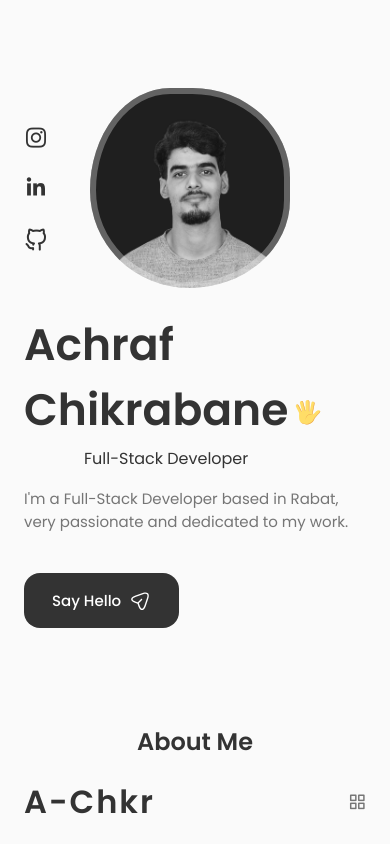
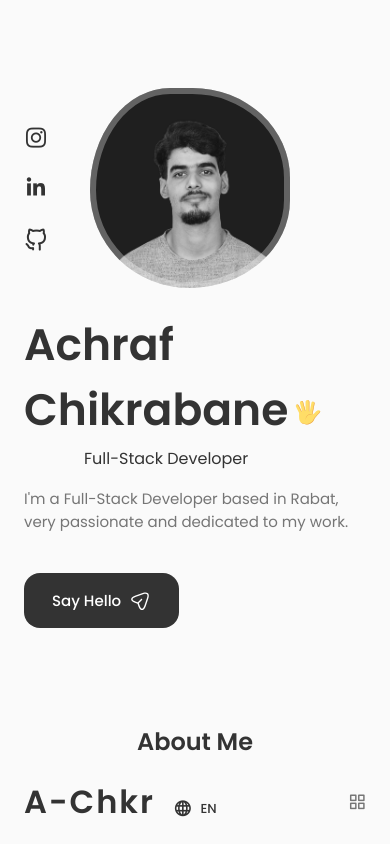
Before and after one commit to achraftes/Portfolio-website, a React (Vite) app: page / in a window 390 px wide. Shown: the top 844 px of the page. Built offline with nearby package versions, Linux system fonts and the light colour scheme.

Commit message:
style(header): fix language dropdown alignment on desktop and mobile

```diff
--- a/src/components/header/Header.jsx
+++ b/src/components/header/Header.jsx
@@ -5,26 +5,20 @@ import { useTranslation } from "react-i18next";
 const Header = () => {
   const { t, i18n } = useTranslation();
 
-  /* ======== Change Background Header ======== */
   useEffect(() => {
     const handleScroll = () => {
       const header = document.querySelector(".header");
       if (window.scrollY >= 80) header.classList.add("scroll-header");
       else header.classList.remove("scroll-header");
     };
-
     window.addEventListener("scroll", handleScroll);
     return () => window.removeEventListener("scroll", handleScroll);
   }, []);
 
-  /* ======== Toggle Menu (Mobile) ======== */
   const [Toggle, showMenu] = useState(false);
   const [activeNav, setActiveNav] = useState("#home");
-
-  /* ======== Toggle Language Dropdown ======== */
   const [showLanguages, setShowLanguages] = useState(false);
 
-  // Fermer le menu déroulant si on clique en dehors
   useEffect(() => {
     const closeDropdown = (e) => {
       if (!e.target.closest(".nav__lang-container")) {
@@ -35,57 +29,33 @@ const Header = () => {
     return () => document.removeEventListener("click", closeDropdown);
   }, []);
 
-  /* ======== Changer la langue ======== */
   const changeLanguage = (lng) => {
     i18n.changeLanguage(lng);
-    setShowLanguages(false); // Ferme le menu après le choix
+    setShowLanguages(false);
     showMenu(false);
   };
 
   return (
     <header className="header">
       <nav className="nav container">
-        {/* ===== LOGO ===== */}
-        <a href="#home" className="nav__logo">
-          A-Chkr
-        </a>
+        <a href="#home" className="nav__logo">A-Chkr</a>
 
         {/* ===== MENU ===== */}
         <div className={Toggle ? "nav__menu show-menu" : "nav__menu"}>
           <ul className="nav__list grid">
-            <li className="nav__item">
-              <a href="#home" onClick={() => setActiveNav("#home")} className={activeNav === "#home" ? "nav__link active-link" : "nav__link"}>
-                <i className="uil uil-estate nav__icon"></i> {t("nav.home")}
-              </a>
-            </li>
-            <li className="nav__item">
-              <a href="#about" onClick={() => setActiveNav("#about")} className={activeNav === "#about" ? "nav__link active-link" : "nav__link"}>
-                <i className="uil uil-user nav__icon"></i> {t("nav.about")}
-              </a>
-            </li>
-            <li className="nav__item">
-              <a href="#skills" onClick={() => setActiveNav("#skills")} className={activeNav === "#skills" ? "nav__link active-link" : "nav__link"}>
-                <i className="uil uil-file-alt nav__icon"></i> {t("nav.skills")}
-              </a>
-            </li>
-            <li className="nav__item">
-              <a href="#services" onClick={() => setActiveNav("#services")} className={activeNav === "#services" ? "nav__link active-link" : "nav__link"}>
-                <i className="uil uil-briefcase-alt nav__icon"></i> {t("nav.services")}
-              </a>
-            </li>
-            <li className="nav__item">
-              <a href="#portfolio" onClick={() => setActiveNav("#portfolio")} className={activeNav === "#portfolio" ? "nav__link active-link" : "nav__link"}>
-                <i className="uil uil-scenery nav__icon"></i> {t("nav.portfolio")}
-              </a>
-            </li>
-            <li className="nav__item">
-              <a href="#contact" onClick={() => setActiveNav("#contact")} className={activeNav === "#contact" ? "nav__link active-link" : "nav__link"}>
-                <i className="uil uil-message nav__icon"></i> {t("nav.contact")}
-              </a>
-            </li>
+            <li className="nav__item"><a href="#home" onClick={() => setActiveNav("#home")} className={activeNav === "#home" ? "nav__link active-link" : "nav__link"}><i className="uil uil-estate nav__icon"></i> {t("nav.home")}</a></li>
+            <li className="nav__item"><a href="#about" onClick={() => setActiveNav("#about")} className={activeNav === "#about" ? "nav__link active-link" : "nav__link"}><i className="uil uil-user nav__icon"></i> {t("nav.about")}</a></li>
+            <li className="nav__item"><a href="#skills" onClick={() => setActiveNav("#skills")} className={activeNav === "#skills" ? "nav__link active-link" : "nav__link"}><i className="uil uil-file-alt nav__icon"></i> {t("nav.skills")}</a></li>
+            <li className="nav__item"><a href="#services" onClick={() => setActiveNav("#services")} className={activeNav === "#services" ? "nav__link active-link" : "nav__link"}><i className="uil uil-briefcase-alt nav__icon"></i> {t("nav.services")}</a></li>
+            <li className="nav__item"><a href="#portfolio" onClick={() => setActiveNav("#portfolio")} className={activeNav === "#portfolio" ? "nav__link active-link" : "nav__link"}><i className="uil uil-scenery nav__icon"></i> {t("nav.portfolio")}</a></li>
+            <li className="nav__item"><a href="#contact" onClick={() => setActiveNav("#contact")} className={activeNav === "#contact" ? "nav__link active-link" : "nav__link"}><i className="uil uil-message nav__icon"></i> {t("nav.contact")}</a></li>
           </ul>
 
-          {/* ===== NOUVEAU SÉLECTEUR DE LANGUE (DROPDOWN) ===== */}
+          {/* Le bouton close du menu mobile */}
+          <i className="uil uil-times nav__close" onClick={() => showMenu(false)}></i>
+        </div>
+
+        {/* ===== SÉLECTEUR DE LANGUE (SORTI DU MENU POUR ETRE A COTE) ===== */}
         <div className="nav__lang-container">
           <button
             className="nav__lang-toggle"
@@ -104,9 +74,6 @@ const Header = () => {
           )}
         </div>
 
-          <i className="uil uil-times nav__close" onClick={() => showMenu(false)}></i>
-        </div>
-
         {/* Toggle Menu Button (Mobile) */}
         <div className="nav__toggle" onClick={() => showMenu(true)}>
           <i className="uil uil-apps"></i>
--- a/src/components/header/header.css
+++ b/src/components/header/header.css
@@ -22,8 +22,8 @@
 .nav__logo {
     color: var(--title-color);
     font-weight: 700;
-    font-size: 2rem; /* augmente la taille */
-    letter-spacing: 2px; /* optionnel */
+    font-size: 2rem;
+    letter-spacing: 2px;
     text-decoration: none;
     cursor: pointer;
 }
@@ -40,8 +40,6 @@
     display: flex;
     column-gap: 2rem;
 }
-
-.nav__item {}
 
 .nav__link {
     display: flex;
@@ -71,10 +69,10 @@
     box-shadow: 0 -1px 4px rgba(0, 0, 0, 0.15);
 }
 
-/* ===== NEW LANGUAGE DROPDOWN ===== */
+/* ===== LANGUAGE DROPDOWN ===== */
 .nav__lang-container {
     position: relative;
-    margin-left: 1.5rem;
+    margin-left: 1.5rem; /* Espace entre le menu et le bouton */
 }
 
 .nav__lang-toggle {
@@ -84,11 +82,12 @@
     background: transparent;
     border: 1px solid var(--text-color-light);
     border-radius: 5px;
-    padding: 0.4rem 0.8rem;
+    padding: 0.3rem 0.6rem;
     cursor: pointer;
     color: var(--title-color);
     font-weight: var(--font-medium);
     font-family: inherit;
+    font-size: var(--small-font-size);
     transition: 0.3s;
 }
 
@@ -101,10 +100,10 @@
     font-size: 1.2rem;
 }
 
-/* Le menu déroulant caché par défaut */
+/* Le menu déroulant */
 .nav__lang-dropdown {
     position: absolute;
-    top: 120%;
+    top: 130%;
     right: 0;
     background-color: var(--container-color);
     box-shadow: 0 4px 12px rgba(0,0,0,0.15);
@@ -135,26 +134,10 @@
 
 .nav__lang-dropdown button.active-lang {
     font-weight: 700;
-    color: var(--first-color); /* ou var(--title-color-dark) selon ton thème */
+    color: var(--first-color);
 }
 
-/* Responsive pour Mobile (Menu du bas) */
-@media screen and (max-width: 768px) {
-    .nav__lang-container {
-        margin-top: 1.5rem;
-        margin-left: 0;
-        display: flex;
-        justify-content: center;
-        width: 100%;
-    }
-
-    .nav__lang-dropdown {
-        top: auto;
-        bottom: 120%; /* S'ouvre vers le haut sur mobile */
-    }
-}
-
-/* ===== Responsive ===== */
+/* ===== Responsive (Mobile) ===== */
 @media screen and (max-width: 768px) {
     .header {
         top: initial;
@@ -215,13 +198,23 @@
         display: block;
     }
 
-    /* Sélecteur de langue sur Mobile */
-    .nav__languages {
-        margin-top: 1.5rem;
+    /* Sélecteur de langue sur Mobile (Centré en bas) */
+    .nav__lang-container {
+        position: absolute;
+        bottom: 1rem;
+        left: 50%;
+        transform: translateX(-50%);
         margin-left: 0;
-        justify-content: center;
-        font-size: 1.1rem;
-        gap: 1rem; /* Un peu plus d'espace sur mobile */
+        margin-top: 0;
+    }
+
+    /* Sur mobile, le menu s'ouvre vers le haut */
+    .nav__lang-dropdown {
+        top: auto;
+        bottom: 130%;
+        right: auto;
+        left: 50%;
+        transform: translateX(-50%);
     }
 }
 
```
Lines whose indentation alone changed are shown as unchanged.
